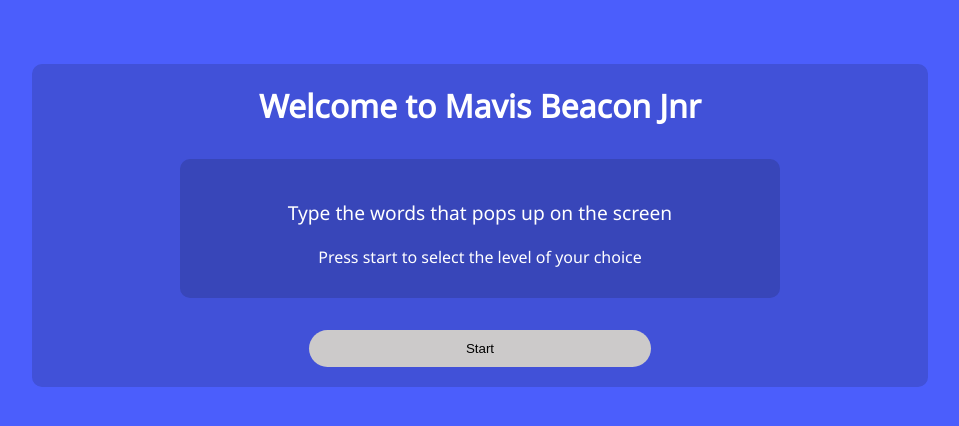
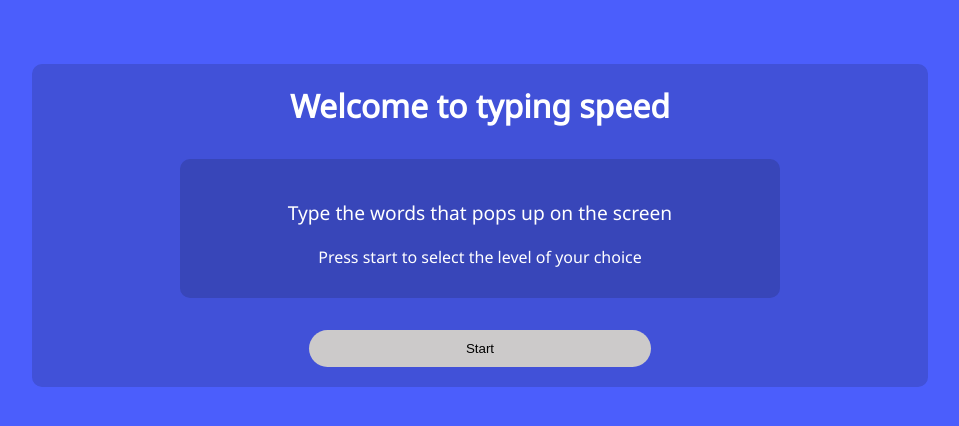
Before and after one commit to Dennis-22/typing-speed, a plain HTML site: page index.html in a window 1280 px wide. Shown: the whole page, without its empty margins (160-1119 px from the left). Drawn offline with Linux system fonts and the light colour scheme.

Commit message:
changed title

```diff
--- a/index.html
+++ b/index.html
@@ -11,12 +11,12 @@
     <link rel="preconnect" href="https://fonts.gstatic.com" crossorigin>
     <link href="https://fonts.googleapis.com/css2?family=Noto+Sans&display=swap" rel="stylesheet">
 
-    <title>Mavis Beacon Jnr</title>
+    <title>Typing Speed</title>
 </head>
 <body>
     <main class="main">
       <div class="box welcome" welcome>
-        <h1 class="title">Welcome to Mavis Beacon Jnr</h1>
+        <h1 class="title">Welcome to typing speed</h1>
           <div class="card p-4">
               <p class="text big welcome-text">Type the words that pops up on the screen</p>
               <p class="text">Press start to select the level of your choice</p>
```
